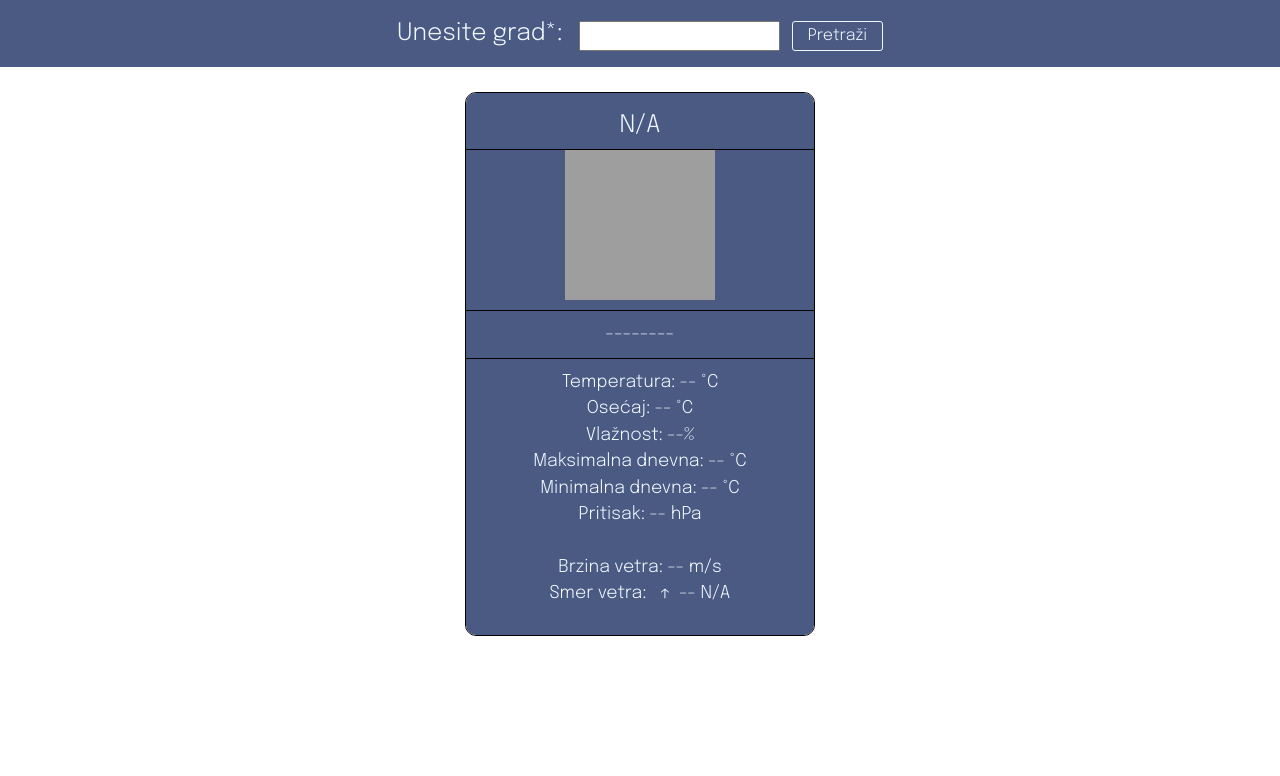
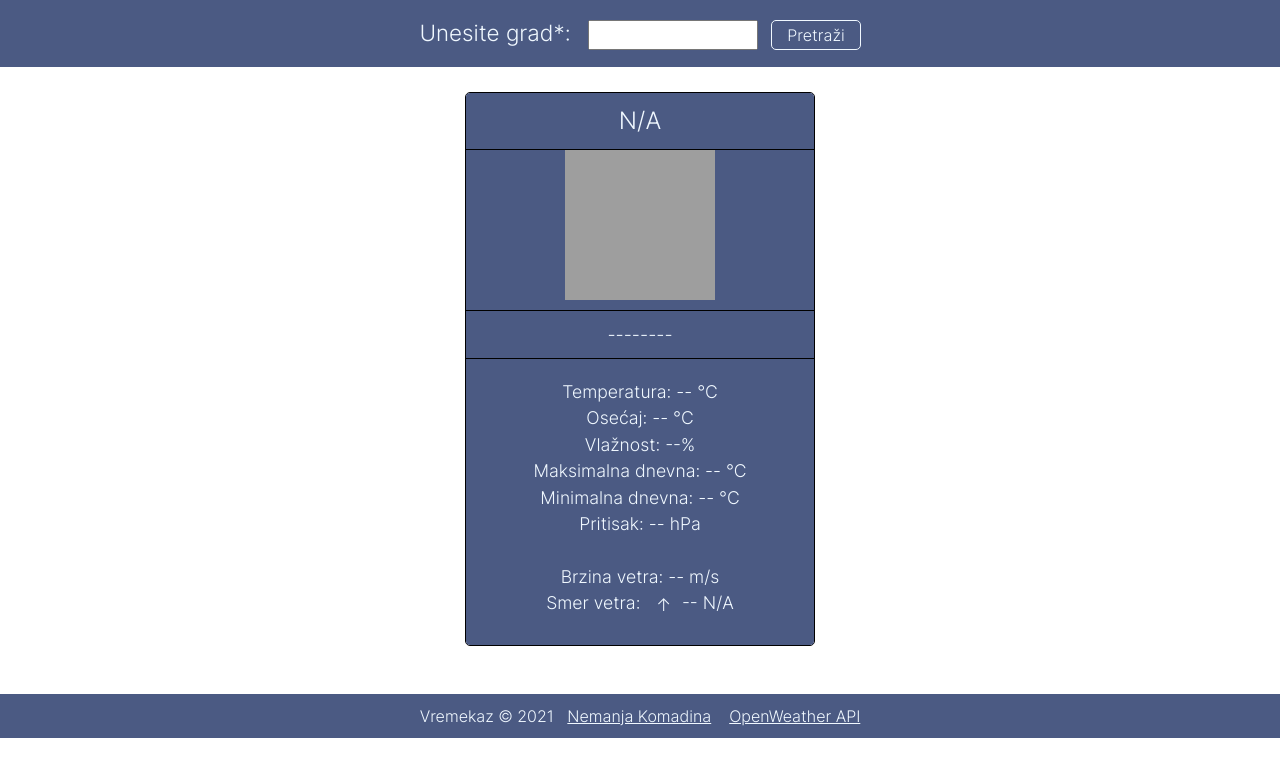
Before and after one commit to komad1na/Vremekaz, a plain HTML site: page index.html in a window 1280 px wide. Drawn offline with nearby package versions, Linux system fonts and the light colour scheme; grey boxes are pictures that could not be loaded.

Commit message:
footer added, redesign changes, social added

```diff
--- a/getData.js
+++ b/getData.js
@@ -6,22 +6,35 @@ export async function getData() {
 
   try {
     if (grad == "") {
-      // Zacrveni se
+      // Zacrveni se labela Unesite grad:
       document.getElementById("gradLabela").setAttribute("style", "color: red");
+
+      // Zacrveni se input polje
       document
         .getElementById("grad")
         .setAttribute("style", "border: 2px solid red;border-radius: 3px;");
 
+      // Zacrveni se dugme Pretrazi
+      document
+        .getElementById("pretragaBtn")
+        .setAttribute(
+          "style",
+          "border: 1px solid red;border-radius: 5px;color:red;"
+        );
       // Vracanje na prvobitan izgled
       setTimeout(() => {
+        // Vracanje labele na stari izgled
         document
           .getElementById("gradLabela")
-          .setAttribute("style", "color: black");
+          .setAttribute("style", "color: var(--tekst)");
+        // Vracanje input polja na stari stil
         document.getElementById("grad").setAttribute("style", "");
+        // Vracanje dugmeta Pretrazi na stari stil
+        document.getElementById("pretragaBtn").setAttribute("style", "");
       }, 3000);
     } else {
       // Dobijanje podataka sa API-ja
-      const res = await fetch(
+      await fetch(
         `https://api.openweathermap.org/data/2.5/weather?q=${grad}&appid=25a5b5c60510a8bae4994bcd56629d8c&units=metric`
       )
         .then((response) => response.json())
--- a/index.html
+++ b/index.html
@@ -1,7 +1,7 @@
 <html>
 
 <head>
-  <title>Vremenska prognoza</title>
+  <title>Vremekaz</title>
   <link href="https://cdn.jsdelivr.net/npm/bootstrap@5.0.2/dist/css/bootstrap.min.css" rel="stylesheet"
     integrity="sha384-EVSTQN3/azprG1Anm3QDgpJLIm9Nao0Yz1ztcQTwFspd3yD65VohhpuuCOmLASjC" crossorigin="anonymous" />
   <link href="style.css" rel="stylesheet" />
@@ -15,7 +15,7 @@
     <button id="pretragaBtn" class="pretragaBtn">Pretraži</button>
   </div>
   <div class="kartica">
-    <div class="header">N/A</div>
+    <div class="naslov">N/A</div>
     <div id="prvi" class="prvi">
       <div>
         <img id="ikonica" src="http://openweathermap.org/img/wn/10d@2x.png" class="img img-fluid slika" alt="ikonica" />
@@ -42,6 +42,11 @@
   </div>
   <script src=" script.js" type="module">
   </script>
+  <footer class="footer">
+    Vremekaz &copy; 2021 &nbsp;&nbsp;
+    <a href="https://github.com/komad1na">Nemanja Komadina</a>&nbsp;&nbsp;&nbsp;&nbsp;
+    <a href="https://openweathermap.org/api">OpenWeather API</a>
+  </footer>
 </body>
 
 </html>
--- a/obrada.js
+++ b/obrada.js
@@ -3,13 +3,13 @@ import { getPicture } from "./getPicture.js";
 import { getDirection } from "./getDirection.js";
 
 export const obrada = function (data) {
-  console.log(data);
+  //console.log(data);
   // menjanje ikonice
   var ikonica = document.getElementById("ikonica");
   ikonica.src = getPicture(data.weather[0].icon);
 
   // menjanje naslova u ime grada
-  const naslov = document.getElementsByClassName("header");
+  const naslov = document.getElementsByClassName("naslov");
   naslov[0].innerHTML = `${data.name}`;
 
   // menjanje informacija o temperaturi
@@ -29,8 +29,8 @@ export const obrada = function (data) {
   )}</div><br />`;
 
   // rotiranje strelice u smeru vetra
-  var rot = document.getElementById("smer");
-  rot.style.transform = `rotate(${data.wind.deg}deg)`;
+  var rotiraj = document.getElementById("smer");
+  rotiraj.style.transform = `rotate(${data.wind.deg}deg)`;
 
   // podesavanje opisa ikonice
   const description = document.getElementById("opis");
--- a/style.css
+++ b/style.css
@@ -8,20 +8,21 @@
 }
 :root {
   --pozadina: #4b5a83;
+
   --tekst: aliceblue;
 }
 body {
-  font-family: "epilog";
+  font-family: "inter";
 }
 .kartica {
   width: 350px;
   min-height: 500px;
-  height: 544px;
+  height: 554px;
   margin-left: auto;
   margin-right: auto;
   margin-top: 25px;
   text-align: center;
-  border-radius: 11px;
+  border-radius: 5px;
   border: black solid 1px;
 }
 .kartica hr {
@@ -33,20 +34,20 @@ body {
   height: 1px;
   opacity: 100%;
 }
-.header {
+.naslov {
   background-color: var(--pozadina);
   font-size: 1.5rem;
   color: var(--tekst);
-  border-top-left-radius: 10px;
-  border-top-right-radius: 10px;
+  border-top-left-radius: 4px;
+  border-top-right-radius: 4px;
   border-bottom: solid 1px black;
-  padding: 15px 0 5px 0;
+  padding: 10px 0 10px 0;
 }
 .prvi {
   background-color: var(--pozadina);
   color: var(--tekst);
-  border-bottom-left-radius: 10px;
-  border-bottom-right-radius: 10px;
+  border-bottom-left-radius: 4px;
+  border-bottom-right-radius: 4px;
 }
 .slika {
   width: 150px;
@@ -57,9 +58,8 @@ body {
 #opis {
   font-size: large;
 }
-hr {
-  width: 112%;
-  margin-left: -17;
+#grad {
+  width: 170px;
 }
 .pretraga {
   margin-left: auto;
@@ -71,21 +71,36 @@ hr {
   color: var(--tekst);
 }
 #gradLabela {
-  font-size: x-large;
+  font-size: 1.4rem;
 }
 
 .podaci {
   font-size: 1.1rem;
+  padding-top: 10px;
 }
 .pretragaBtn {
-  border-radius: 3px;
+  border-radius: 5px;
   border: var(--tekst) 1px solid;
   height: 30px;
   padding-right: 15px;
   padding-left: 15px;
   background-color: var(--pozadina);
   color: var(--tekst);
+  font-size: 1rem;
 }
 .gradLabela {
   height: 35px;
 }
+.footer {
+  margin-top: 3rem;
+  padding-top: 10px;
+  padding-bottom: 10px;
+  display: flex;
+  justify-content: center;
+  background-color: var(--pozadina);
+  color: var(--tekst);
+  flex-shrink: 2;
+}
+.footer a {
+  color: var(--tekst);
+}
```
